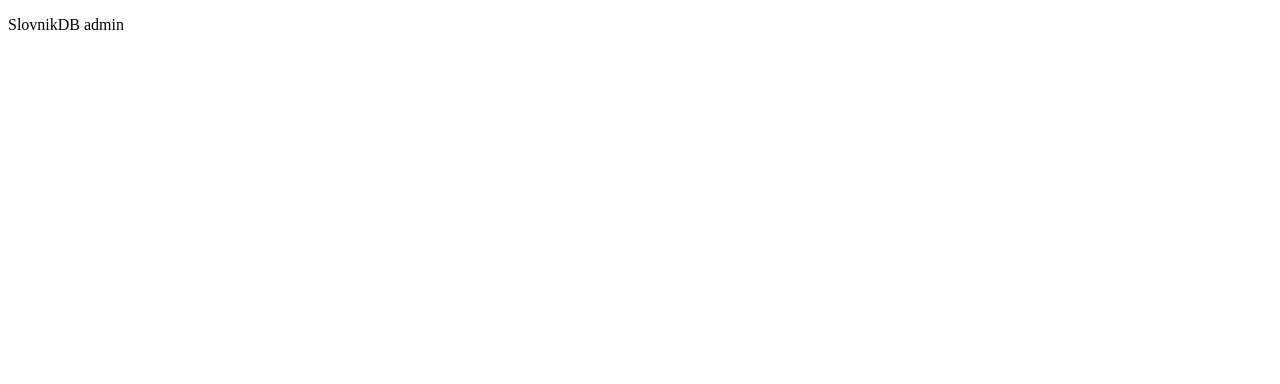
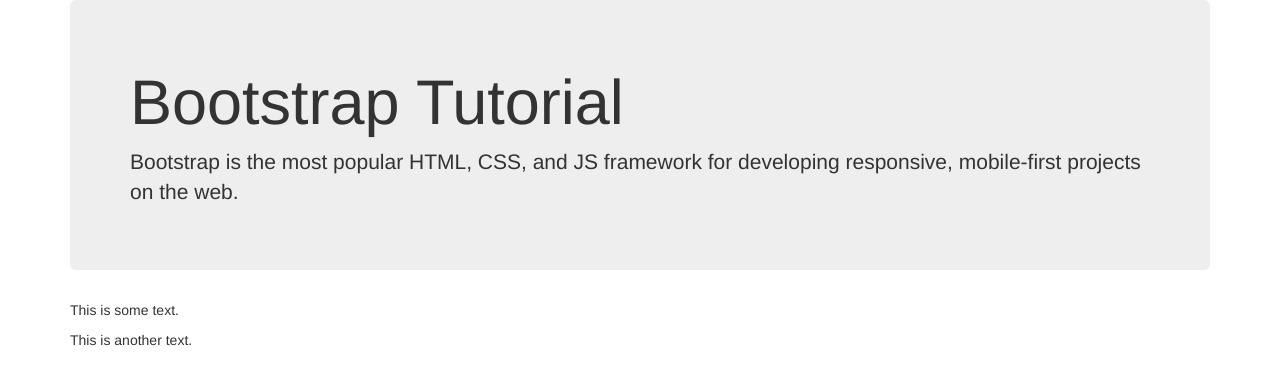
Before and after one commit to kmarecki/slovnikdb, a React app in the folder slovinkdb-admin/: page / in a window 1280 px wide. Shown: the top 384 px of the page. Built offline with nearby package versions, Linux system fonts and the light colour scheme.

Commit message:
Add bootstrap

```diff
--- a/slovinkdb-admin/package.json
+++ b/slovinkdb-admin/package.json
@@ -7,16 +7,22 @@
   "author": "Krzysztof Marecki",
   "license": "MIT",
   "dependencies": {
+    "@types/bootstrap": "^3.3.36",
     "@types/react": "^16.0.34",
     "@types/react-dom": "^16.0.3",
     "babel-core": "^6.26.0",
     "babel-loader": "^7.1.2",
     "babel-preset-env": "^1.6.1",
     "babel-preset-react": "^6.24.1",
+    "bootstrap": "^3.3.7",
+    "css-loader": "^0.28.8",
+    "file-loader": "^1.1.6",
     "react": "^16.2.0",
     "react-dom": "^16.2.0",
+    "style-loader": "^0.19.1",
     "ts-loader": "^3.2.0",
     "typescript": "^2.6.2",
+    "url-loader": "^0.6.2",
     "webpack": "^3.10.0",
     "webpack-dev-server": "^2.10.1"
   },
--- a/slovinkdb-admin/src/index.tsx
+++ b/slovinkdb-admin/src/index.tsx
@@ -1,10 +1,18 @@
+import 'bootstrap/dist/css/bootstrap.css';
+
 import React from 'react';
 import ReactDOM from 'react-dom';
 
 const App = () => {
   return (
-    <div>
-      <p>SlovnikDB admin</p>
+    <div className="container">
+      <div className="jumbotron">
+        <h1>Bootstrap Tutorial</h1>
+        <p>Bootstrap is the most popular HTML, CSS, and JS framework for developing
+    responsive, mobile-first projects on the web.</p>
+      </div>
+      <p>This is some text.</p>
+      <p>This is another text.</p>
     </div>
   );
 };
--- a/slovinkdb-admin/webpack.config.js
+++ b/slovinkdb-admin/webpack.config.js
@@ -30,6 +30,11 @@
         loaders: ['babel-loader', 'ts-loader'],
         include: path.resolve('src'),
       },
+      {
+        test: /\.css$/,
+        use: [ 'style-loader', 'css-loader' ]
+      },
+      { test: /\.(png|woff|woff2|eot|ttf|svg)$/, loader: 'url-loader?limit=100000' }
     ],
   },
 };
```
Also changed, not shown: 3 other files (tests, documents, lock files or other folders).
